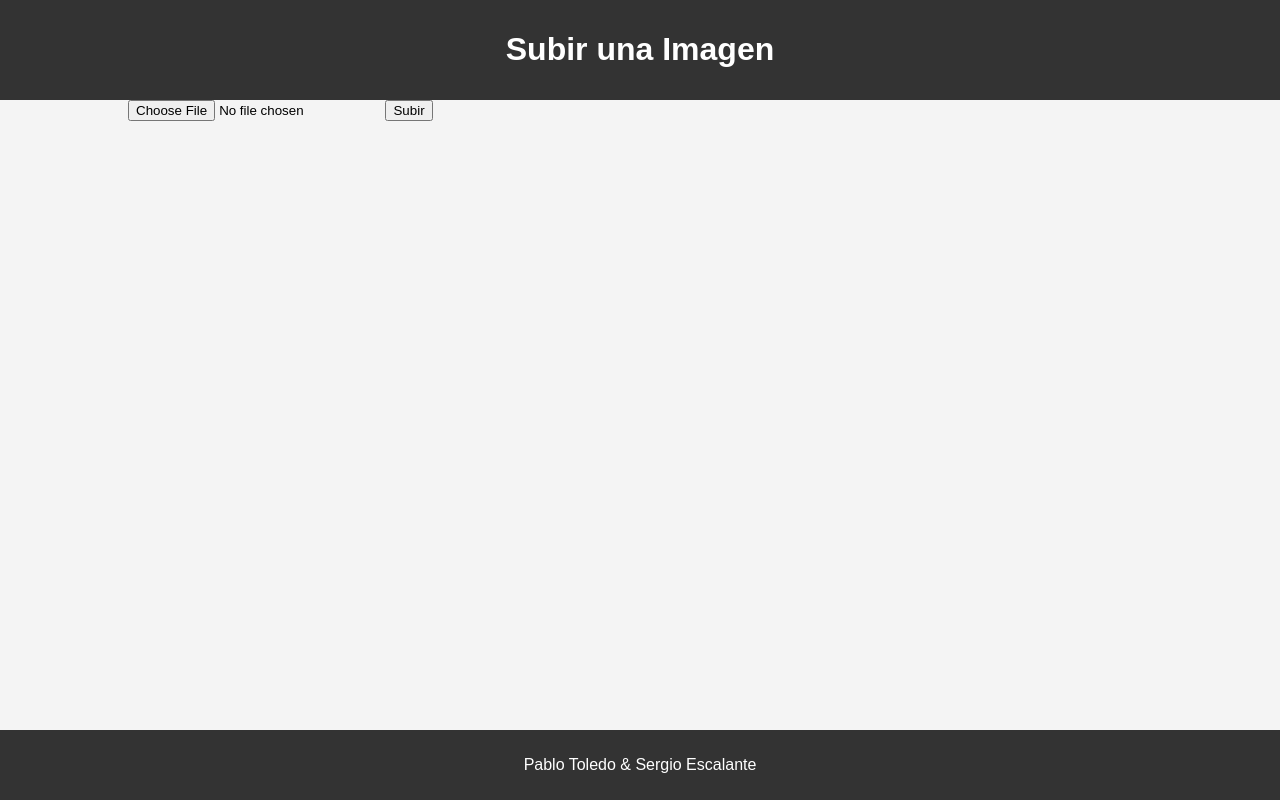
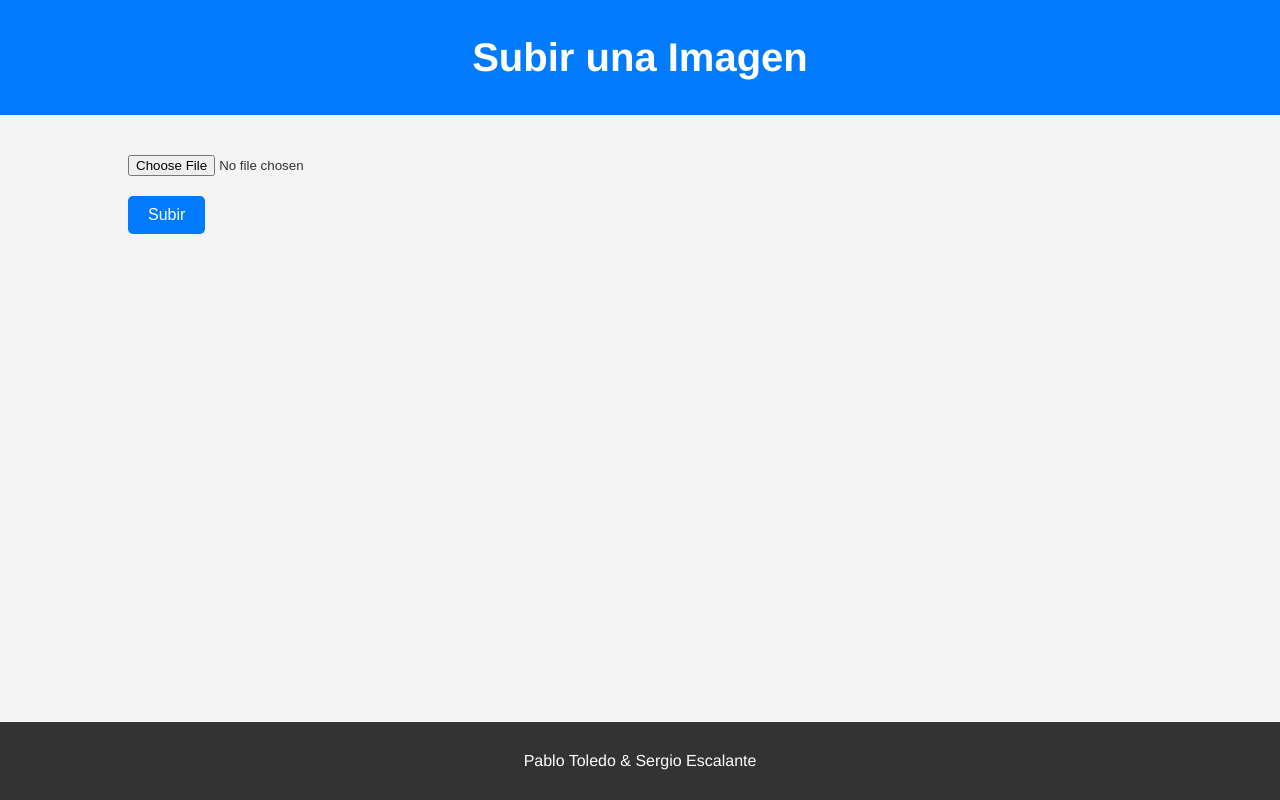
Before and after one commit to PabloToledoBarahona/pdiProject, a Flask app: page /image/upload in a window 1280 px wide. Run offline with Flask 3, Linux system fonts and the light colour scheme.

Commit message:
Improved UI

```diff
--- a/app/static/css/styles.css
+++ b/app/static/css/styles.css
@@ -1,21 +1,68 @@
 body {
-    font-family: Arial, sans-serif;
+    font-family: 'Helvetica Neue', Arial, sans-serif;
     background-color: #f4f4f4;
     margin: 0;
     padding: 0;
+    color: #333;
+    display: flex;
+    flex-direction: column;
+    min-height: 100vh;
 }
 
 header {
-    background: #333;
+    background: #007BFF;
     color: #fff;
-    padding: 10px 0;
+    padding: 15px 0;
     text-align: center;
+}
+
+header h1 {
+    margin: 0;
+    font-size: 2.5em;
+}
+
+nav {
+    margin-top: 10px;
+}
+
+nav ul {
+    list-style: none;
+    padding: 0;
+}
+
+nav ul li {
+    display: inline;
+    margin: 0 15px;
+}
+
+nav ul li a {
+    color: #fff;
+    text-decoration: none;
+    font-weight: bold;
+}
+
+nav ul li a:hover {
+    text-decoration: underline;
 }
 
 .container {
     width: 80%;
-    margin: auto;
+    max-width: 1200px;
+    margin: 20px auto;
     overflow: hidden;
+    padding: 0 20px;
+}
+
+main {
+    flex: 1;
+    margin-bottom: 20px;
+}
+
+.image-display {
+    max-width: 100%;
+    height: auto;
+    display: block;
+    margin: 20px 0;
 }
 
 footer {
@@ -23,7 +70,32 @@ footer {
     color: #fff;
     text-align: center;
     padding: 10px 0;
-    position: fixed;
+    width: 100%;
     bottom: 0;
-    width: 100%;
 }
+
+footer p {
+    margin: 0;
+}
+
+.btn {
+    background: #007BFF;
+    color: #fff;
+    border: none;
+    padding: 10px 20px;
+    cursor: pointer;
+    font-size: 1em;
+    border-radius: 5px;
+    transition: background 0.3s ease;
+    display: block;
+    margin-top: 20px;
+}
+
+.btn:hover {
+    background: #0056b3;
+}
+
+input[type="file"] {
+    display: block;
+    margin: 20px 0;
+}
--- a/app/templates/upload.html
+++ b/app/templates/upload.html
@@ -12,14 +12,18 @@
             <h1>Subir una Imagen</h1>
         </div>
     </header>
+    <main>
         <div class="container">
             <form action="{{ url_for('image_controller.upload_file') }}" method="post" enctype="multipart/form-data">
                 <input type="file" name="file" accept="image/*">
-            <input type="submit" value="Subir">
+                <input type="submit" value="Subir" class="btn">
             </form>
         </div>
+    </main>
     <footer>
+        <div class="container">
             <p>Pablo Toledo & Sergio Escalante</p>
+        </div>
     </footer>
 </body>
 </html>
```
Also changed, not shown: app/templates/display_image.html (+11 -7 lines), app/templates/index.html (+11 -5 lines), app/static/uploads/processed_image.png, app/static/uploads/univalle1.jpeg (added). Lines whose indentation alone changed are shown as unchanged.
